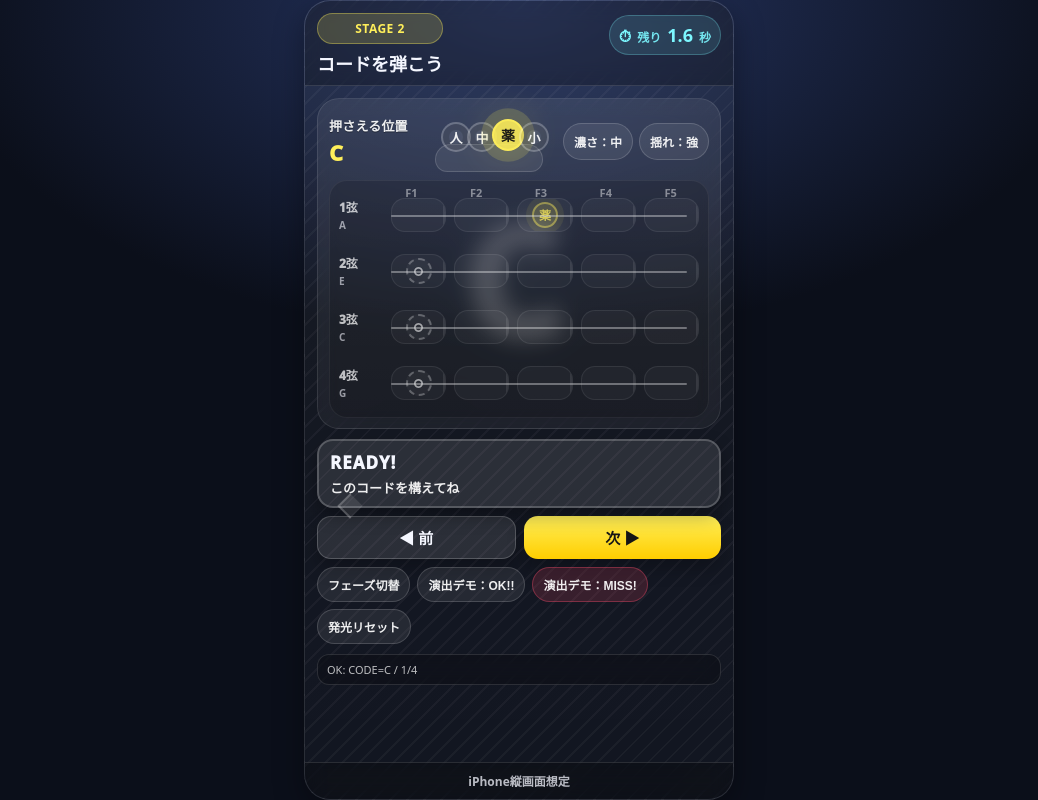
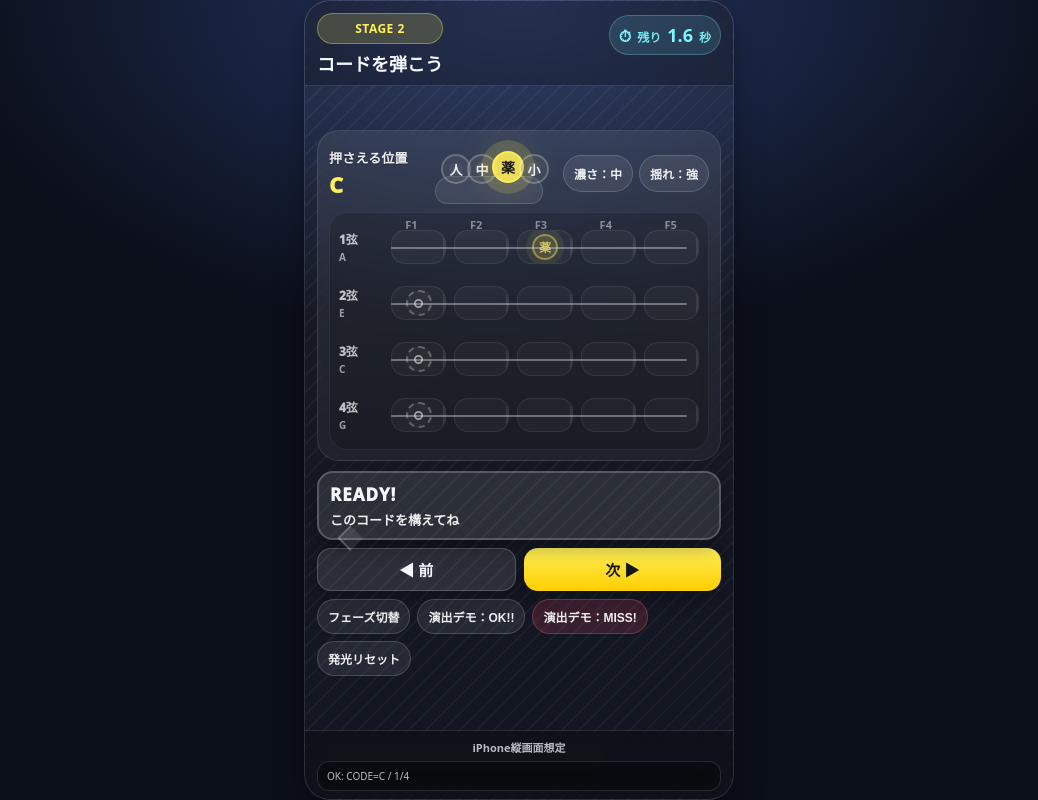
Before and after one commit to nyaamuko/ukulele-scroll, a plain HTML site: page index.html in a window 1280 px wide. Shown: the whole page, without its empty margins (121-1159 px from the left). Drawn offline with Linux system fonts and the light colour scheme.

Commit message:
update 2025-12-16 22:12

```diff
--- a/index.html
+++ b/index.html
@@ -86,12 +86,11 @@
       <div class="comicBurst" id="burst" hidden>
         <div class="comicBurst__text" id="burstText">OK!!</div>
       </div>
-
-      <div class="debug" id="debug">loading…</div>
     </main>
 
     <footer class="bottombar">
       <div class="bottombar__hint">iPhone縦画面想定</div>
+      <div class="debug" id="debug">loading…</div>
     </footer>
   </div>
 
--- a/style.css
+++ b/style.css
@@ -30,7 +30,7 @@ body{
 
 .phone{
   width: min(430px, 100vw);
-  height: 100svh;
+  height: 100dvh;
   max-height: 920px;
   padding-top: var(--safeTop);
   padding-bottom: var(--safeBottom);
@@ -85,7 +85,12 @@ body{
 .stage2{
   position:relative;
   flex:1;
-  padding: 12px 12px 10px;
+  padding: 12px 12px 6px;
+  display:flex;
+  flex-direction:column;
+  gap: 10px;
+  overflow:hidden;
+}
   display:flex;
   flex-direction:column;
   gap: 10px;
@@ -421,15 +426,16 @@ body{
 .comicBurst.miss .comicBurst__text{ color:#13060a; }
 
 .bottombar{
-  padding: 9px 12px;
-  border-top: 1px solid var(--line);
+  padding: 8px 12px calc(8px + var(--safeBottom));
+border-top: 1px solid var(--line);
   background: rgba(0,0,0,0.25);
   backdrop-filter: blur(10px);
 }
-.bottombar__hint{ text-align:center; color: var(--muted); font-size: 12px; font-weight: 800; }
+.bottombar__hint{ text-align:center; color: var(--muted); font-size: 11px; font-weight: 800; }
 
 .debug{
-  font-size: 11px;
+  margin-top: 6px;
+  font-size: 10px;
   color: rgba(255,255,255,0.72);
   padding: 7px 9px;
   border-radius: 12px;
```
